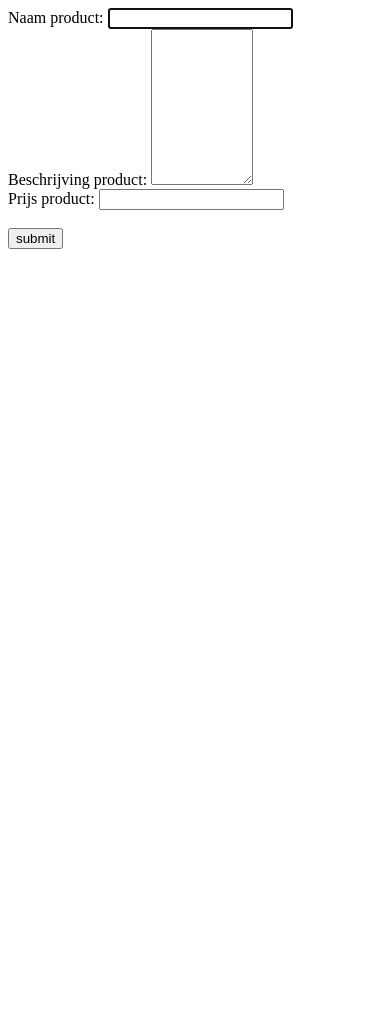
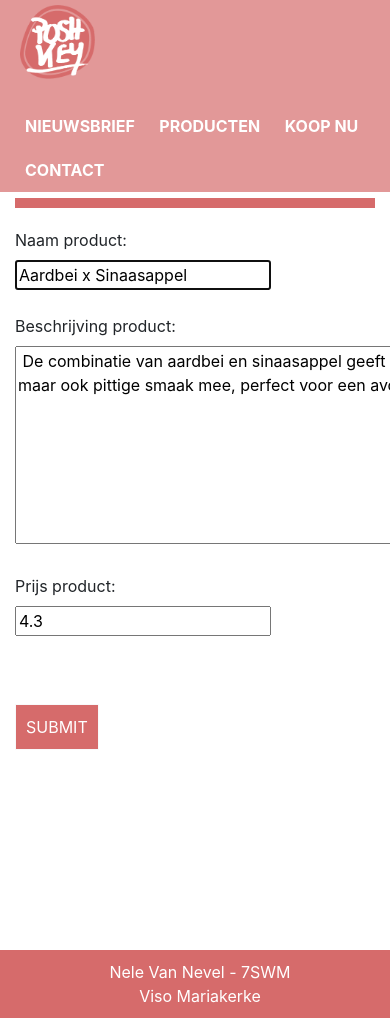
Before and after one commit to ShinyRai/eindwerk7SWM, a PHP site: page /wijzigen-form.php?id=1 in a window 390 px wide; the page is wider, and only the part inside the window is pictured. Before the commit the page ends 249 px from the top of that part, so only its background shows below. Run offline with PHP 8.4, Linux system fonts and the light colour scheme; data comes from the database, SQL or seed files in the repository; data that the repository does not hold is empty.

Commit message:
wijzigen is gefixt, bless

```diff
--- a/admin.php
+++ b/admin.php
@@ -105,7 +105,7 @@ if (mysqli_num_rows($result) > 0) {
 					<div class=\"card-body\">
 						<p class=\"card-text\">
 						<h3>{$rij['naam']}</h3>{$rij['beschrijving']}</p>
-						<a class=\"btn btn-light \" href=\"wijzigen.php?id={$rij['id']}\"><span><img src=\"images/wijzigen.png\"></span>  wijzigen</a>
+						<a class=\"btn btn-light \" href=\"wijzigen-form.php?id={$rij['id']}\"><span><img src=\"images/wijzigen.png\"></span>  wijzigen</a>
 					</div>
 				</div>
 			</div>";
--- a/wijzigen-form.php
+++ b/wijzigen-form.php
@@ -1,29 +1,86 @@
+<?php
+//stap 1b: bestand db_conn.php insluiten
+include("includes/db_conn.php");
+
+
+//STEP 2: queries uitvoeren
+
+$query = "SELECT * FROM producten WHERE id=".$_GET["id"];
+$resultlezen = mysqli_query($db, $query);
+
+
+$rij = mysqli_fetch_array($resultlezen);
+
+?>
+
 <!DOCTYPE html>
-<html>
+<html lang="nl">
 <head>
-	<title>wijzigen</title>
+    <meta charset="UTF-8" />
+    <meta name="description" content="PoshKey is een biologisch drankje, bedoeld als vervanging van alcohol. Blijf klassevol en nuchter.">
+    <meta name="keywords" content="PoshKey, poshkey, Poshkey, poshKey, drank, drink, alcohol-vrij, alcohol vrij, glazen fles, mango banaan, aardbei sinaasappel, appel kiwi, aardbei appelsien">
+    <meta name="author" content="PoshKey Inc.">
+    <title>PoshKey</title>
+
+    <meta name="viewport" content="width=device-width, initial-scale=1">
+
+    <link rel="icon" href="favicon.gif" type="image/gif">
+
+    <link rel="stylesheet" type="text/css" href="css/reset.css">
+    <link rel="stylesheet" type="text/css" href="css/dist/main.css">
+
+    <link href="https://fonts.googleapis.com/css?family=Open+Sans" rel="stylesheet">
+    <link href="https://fonts.googleapis.com/css?family=Patrick+Hand" rel="stylesheet">
 </head>
 <body>
+    <nav class="nav fixed-top mx-auto">
+		<div class="container">
+			<div class="row justify-content-between">
+				<div class="col-md-7 col-sm-7">
+			     	<a href="index.php" title="terug naar de homepage"><img class="logoimg" src="images/logo.png" alt="logo"></a>
+			    </div>
+			    <div class="col-md-5 mrg-top col-sm-5">
+			    	<a class="nav-link" href="#">nieuwsbrief</a>
+			      <a class="nav-link" href="admin.php#prods">Producten</a>
+					<a class="nav-link" href="cart.php">Koop nu</a>
+					<a class="nav-link" href="contact.php">contact</a>
+			    </div>
+			</div>
+		</div>
+	</nav>
 
+	<main class="container">
+		<section id="contact-form" style="margin-top: 150px; margin-bottom: 200px;">
+            <h2 class="subtitle">Wijzig informatie</h2>
+
+			<form action="wijzigen.php?id=<?php echo $_GET['id']; ?>" method="post">
+
+					<label for="naam">Naam product:</label><br>
+					<input type="text" name="naam" id="naam" autofocus required value="<?php echo $rij['naam'];?>">
+					<br><br>
+					<label for="beschrijving">Beschrijving product:</label><br>
+					<textarea name="beschrijving" id="beschrijving" rows="8" cols="50"> <?php echo $rij['beschrijving'];?> </textarea>
+					<br><br>
+					<label for="prijs">Prijs product:</label><br>
+					<input type="number" name="prijs" id="prijs" required value="<?php echo $rij['prijs'];?>">
+					<br><br><br>
+
+
+					<input class="btn btn-light btn-pink" type="submit" name="submit" id="submit" value="submit">
+
+				</form>
+<?php
+// stap 4: De verbinding met de database sluiten
+
+if (!mysqli_close($db)) {
+    echo "FOUT: De verbinding kon niet worden gesloten";
+    exit;
+}
+?>
+
+
+</main>
+    <script src="js/dist/main.min.js"></script>
+    <footer class="footer"><p>Nele Van Nevel - 7SWM<br>Viso Mariakerke</p></footer>
 </body>
 </html>
-
-	<form action="<?php echo $_SERVER['PHP_SELF']."?id=".$_GET['id']; ?>" method="post">
-
-			<label for="naam">Naam product:</label>
-			<input type="text" name="naam" id="naam" autofocus required value="<?php echo $rij['naam'];?>">
-			<br>
-			<label for="beschrijving">Beschrijving product:</label>
-			<textarea name="beschrijving" id="beschrijving" rows="10" cols="10"> <?php echo $rij['beschrijving'];?> </textarea>
-			<br>
-			<label for="prijs">Prijs product:</label>
-			<input type="number" name="prijs" id="prijs" required value="<?php echo $rij['prijs'];?>">
-			<br><br>
-
-
-			<input type="submit" name="submit" id="submit" value="submit">
-
-		</form>
-
-	</body>
-	</html>
```
Also changed, not shown: wijzigen.php (+8 -9 lines).
